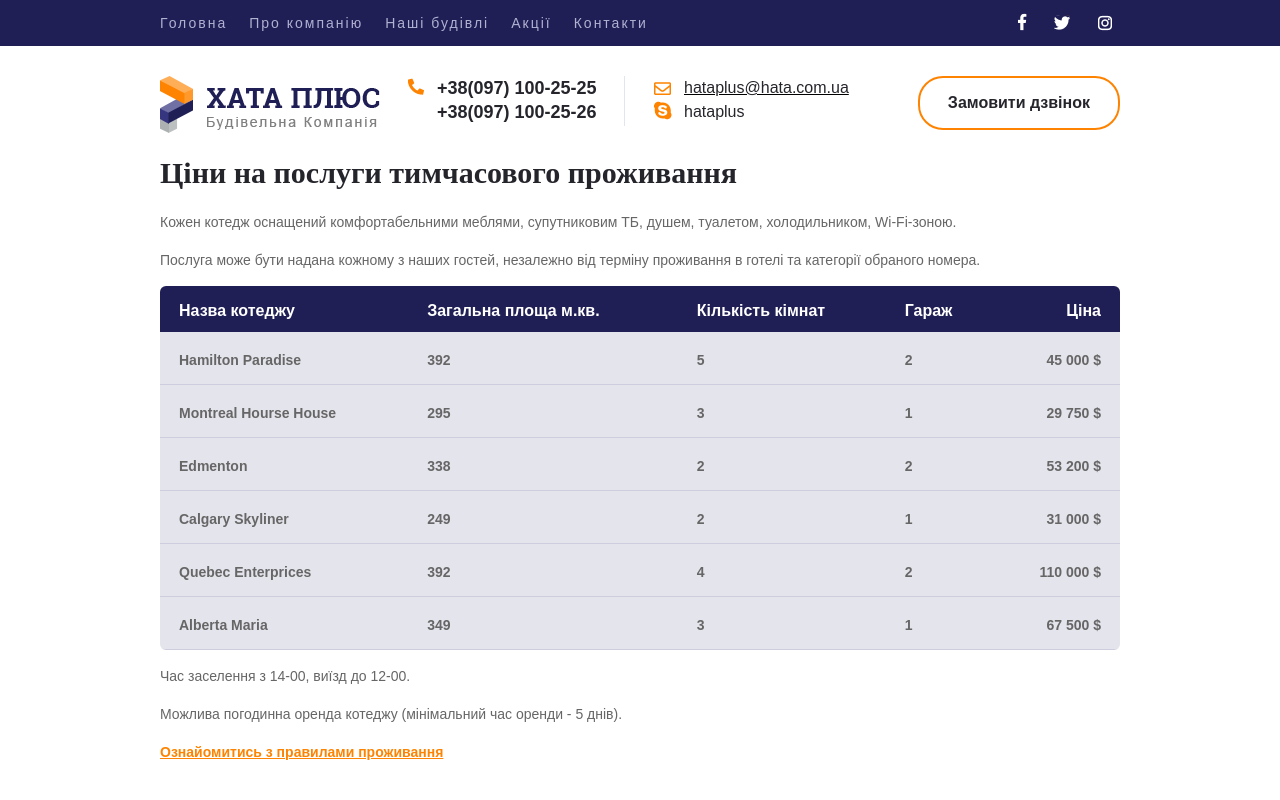
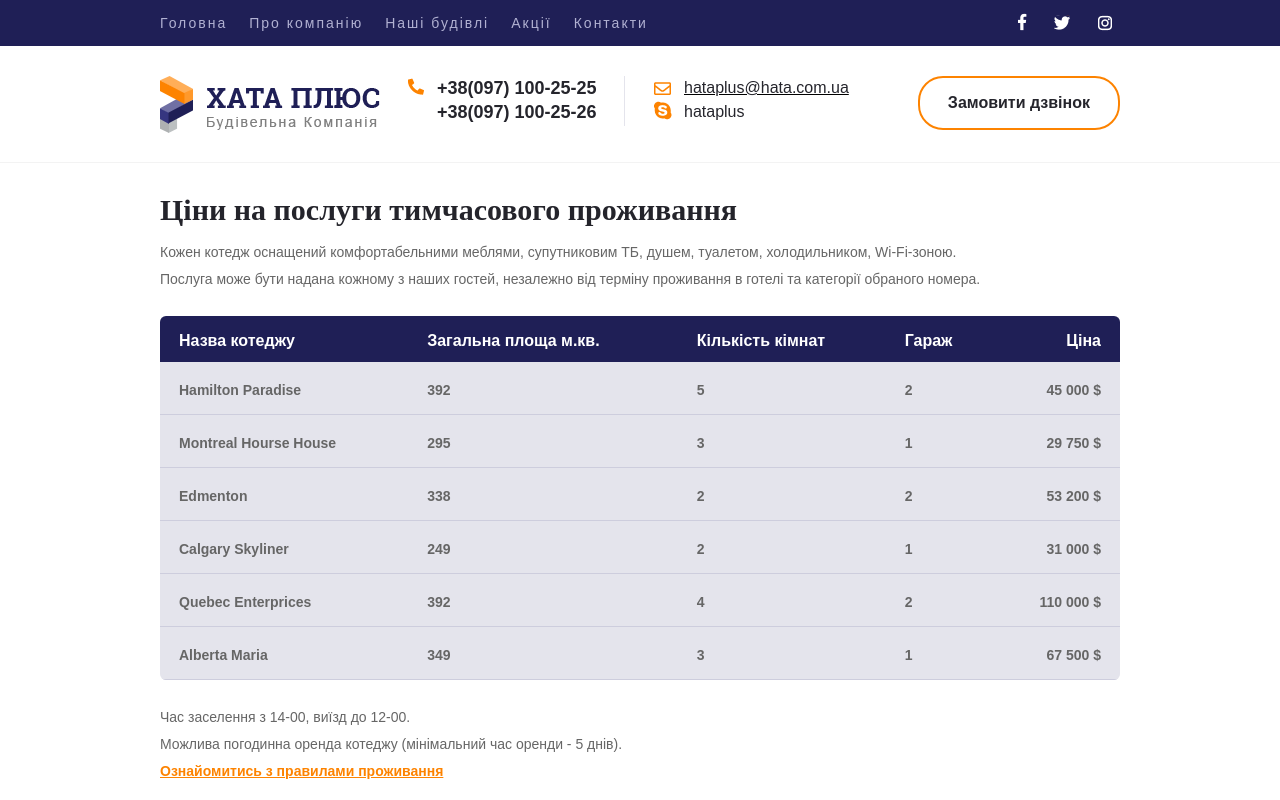
Before and after one commit to Artevlad/Hata-, a plain HTML site: page our_house.html in a window 1280 px wide. Shown: the top 800 px of the page. Drawn offline with Linux system fonts and the light colour scheme.

Commit message:
Hata_one_plus_one

```diff
--- a/our_house.html
+++ b/our_house.html
@@ -28,7 +28,8 @@
             </div>
         </div>
         <div class="header-contacts">
-            <div class="wrapper">
+            <div class="header-contactss">
+            <div class="wrapper bottom">
                 <div class="row">
                     <div class="coluwn logo"><a href="#">
                         <img src="./www/img/logo.png" alt="Лого Будівельна компанія">
@@ -46,12 +47,13 @@
                     </div>
                 </div>
             </div>
+        </div>
         <div class="wrapper">
             <main class="clr">
                 <section class="content">
                     <h1 class="h1">Ціни на послуги тимчасового проживання</h1>
                     <p>Кожен котедж оснащений комфортабельними меблями, супутниковим ТБ, душем, туалетом, холодильником, Wi-Fi-зоною.</p>
-                    <p>Послуга може бути надана кожному з наших гостей, незалежно від терміну проживання в готелі та категорії обраного номера.</p>
+                    <p class="mar-bot">Послуга може бути надана кожному з наших гостей, незалежно від терміну проживання в готелі та категорії обраного номера.</p>
                     <table>
                         <thead>
                             <tr>
@@ -107,7 +109,7 @@
                             </tr>
                         </tbody>
                     </table>
-                    <p>Час заселення з 14-00, виїзд до 12-00.</p>
+                    <p class="mar-top">Час заселення з 14-00, виїзд до 12-00.</p>
                     <p>Можлива погодинна оренда котеджу (мінімальний час оренди - 5 днів).</p>
                     <p><a href="#">Ознайомитись з правилами проживання</a></p>
                 </section>
--- a/www/css/style.css
+++ b/www/css/style.css
@@ -345,6 +345,7 @@ nav li{
 main{
     float: left;
     margin-bottom: 48px;
+    margin-top: 35px;
 }
 .h1{
     font-size: 30px;
@@ -352,6 +353,7 @@ main{
     color: #24242b;
     font-family: "Roboto Slab";
     font-weight: 700;
+    margin: 0 0 18px 0;
 }
 .content{
     border-bottom: 1px solid #e4e4ec;
@@ -363,6 +365,13 @@ main{
     line-height: 24px;
     color: #666666;
     font-family: "Arial";
+    margin: 3px 0;
+}
+.content .mar-bot{
+    margin-bottom: 25px;
+}
+.content .mar-top{
+    margin-top: 25px;
 }
 .content p:last-child a{
     text-decoration: underline;
@@ -489,3 +498,9 @@ tbody tr:hover{
     background-color: #fd8300;
     color: white;
 }
+.bottom{
+    margin-bottom: 26px;
+}
+.header-contactss{
+    border-bottom: 1px solid #f3f3f3;
+}
```
